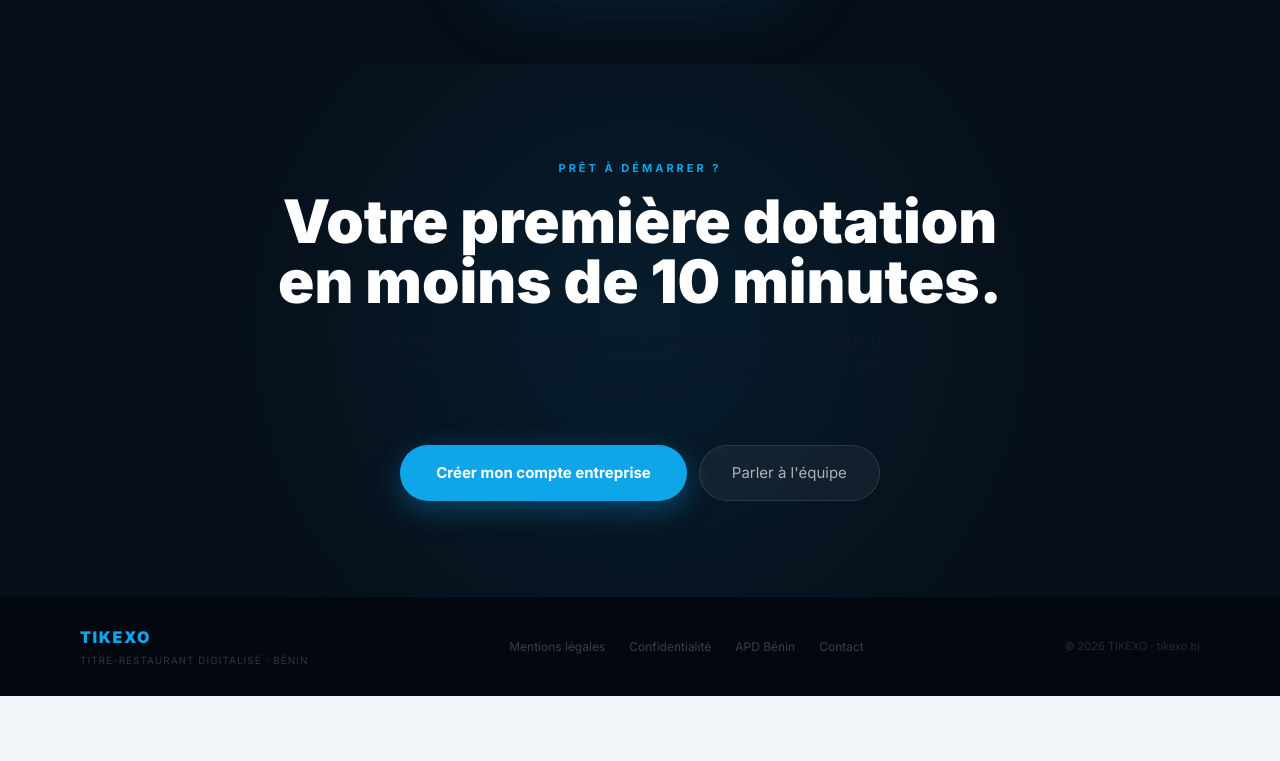
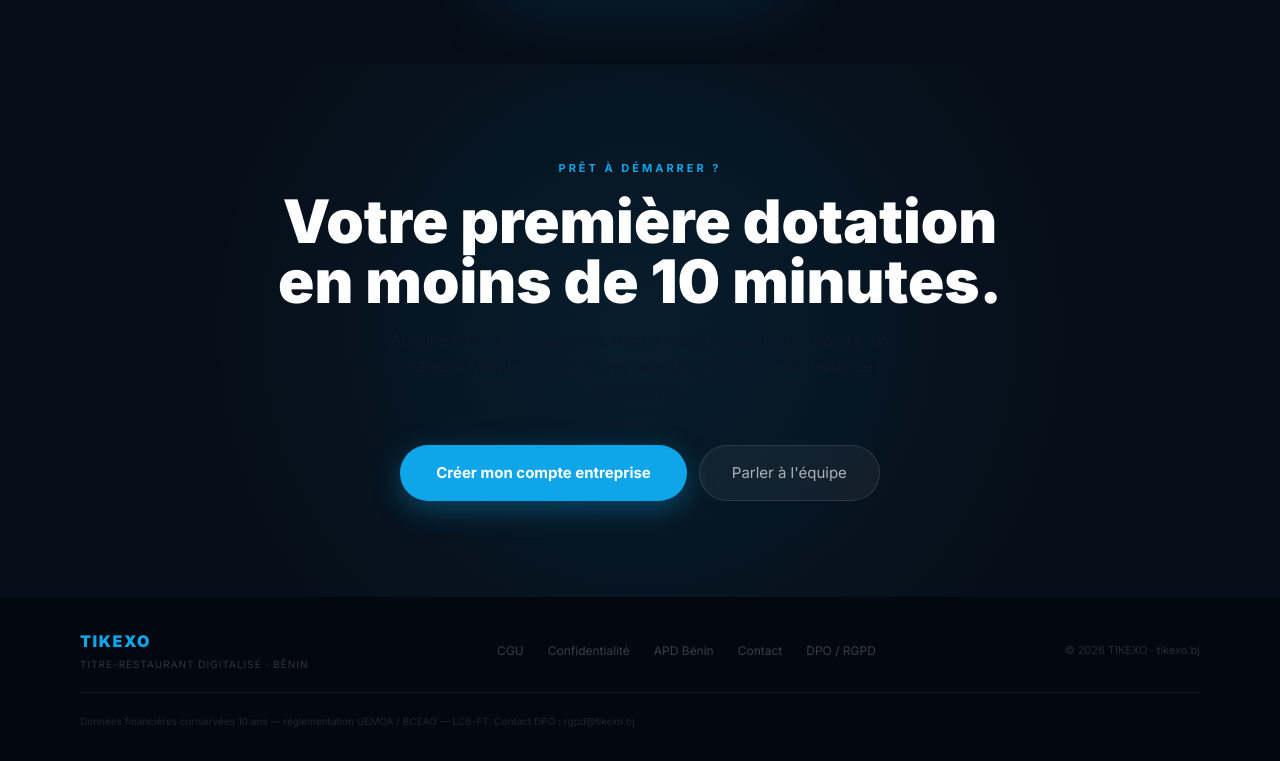
Before and after one commit to Lius1096/Tikexo, a React (Vite) app in the folder web/: page / in a window 1280 px wide. Shown: the part 3238-3999 px from the top of the page. Before the commit the page ends 3934 px from the top, so only its background shows below. Built offline with nearby package versions, Linux system fonts and the light colour scheme; no server answers.

Commit message:
feat: footer - liens CGU, RGPD, DPO et mention retention legale

```diff
--- a/web/src/pages/landing/LandingFooter.tsx
+++ b/web/src/pages/landing/LandingFooter.tsx
@@ -1,22 +1,43 @@
 import React from 'react';
+import { Link } from 'react-router-dom';
+import { RGPD } from '../../utils/rgpd';
 
-const LINKS = ['Mentions légales', 'Confidentialité', 'APD Bénin', 'Contact'];
+const LINKS = [
+  { label: 'CGU',              href: '/cgu',                      external: false },
+  { label: 'Confidentialité',  href: '/cgu#donnees-personnelles', external: false },
+  { label: 'APD Bénin',        href: 'https://apdp.bj',           external: true  },
+  { label: 'Contact',          href: `mailto:${RGPD.contact_support}`, external: true },
+  { label: 'DPO / RGPD',       href: `mailto:${RGPD.contact_dpo}`,    external: true },
+];
 
 export default function LandingFooter() {
   return (
-    <footer className="bg-[#030810] px-6 md:px-20 py-7 flex flex-wrap items-center justify-between gap-4">
-      <div>
-        <div className="text-base font-black text-sky-500 tracking-widest">TIKEXO</div>
-        <div className="text-[10px] text-white/[0.18] tracking-widest mt-1">TITRE-RESTAURANT DIGITALISÉ · BÉNIN</div>
+    <footer className="bg-[#030810] px-6 md:px-20 py-8">
+      <div className="flex flex-wrap items-center justify-between gap-6">
+        <div>
+          <div className="text-base font-black text-sky-500 tracking-widest">TIKEXO</div>
+          <div className="text-[10px] text-white/[0.18] tracking-widest mt-1">TITRE-RESTAURANT DIGITALISÉ · BÉNIN</div>
+        </div>
+        <div className="flex flex-wrap gap-6">
+          {LINKS.map(({ label, href, external }) =>
+            external ? (
+              <a key={label} href={href} target={href.startsWith('http') ? '_blank' : undefined} rel="noopener noreferrer"
+                className="text-xs text-white/[0.22] hover:text-white/60 transition-colors">
+                {label}
+              </a>
+            ) : (
+              <Link key={label} to={href}
+                className="text-xs text-white/[0.22] hover:text-white/60 transition-colors">
+                {label}
+              </Link>
+            )
+          )}
+        </div>
+        <div className="text-[11px] text-white/[0.14]">© 2026 TIKEXO · tikexo.bj</div>
       </div>
-      <div className="flex flex-wrap gap-6">
-        {LINKS.map(link => (
-          <span key={link} className="text-xs text-white/[0.22] cursor-pointer hover:text-white/60 transition-colors">
-            {link}
-          </span>
-        ))}
+      <div className="mt-5 pt-5 border-t border-white/[0.06] text-[10px] text-white/[0.12] leading-relaxed">
+        Données financières conservées {RGPD.retention_donnees_financieres_ans} ans — {RGPD.reglementation_financiere}. Contact DPO : {RGPD.contact_dpo}
       </div>
-      <div className="text-[11px] text-white/[0.14]">© 2026 TIKEXO · tikexo.bj</div>
     </footer>
   );
 }
```
